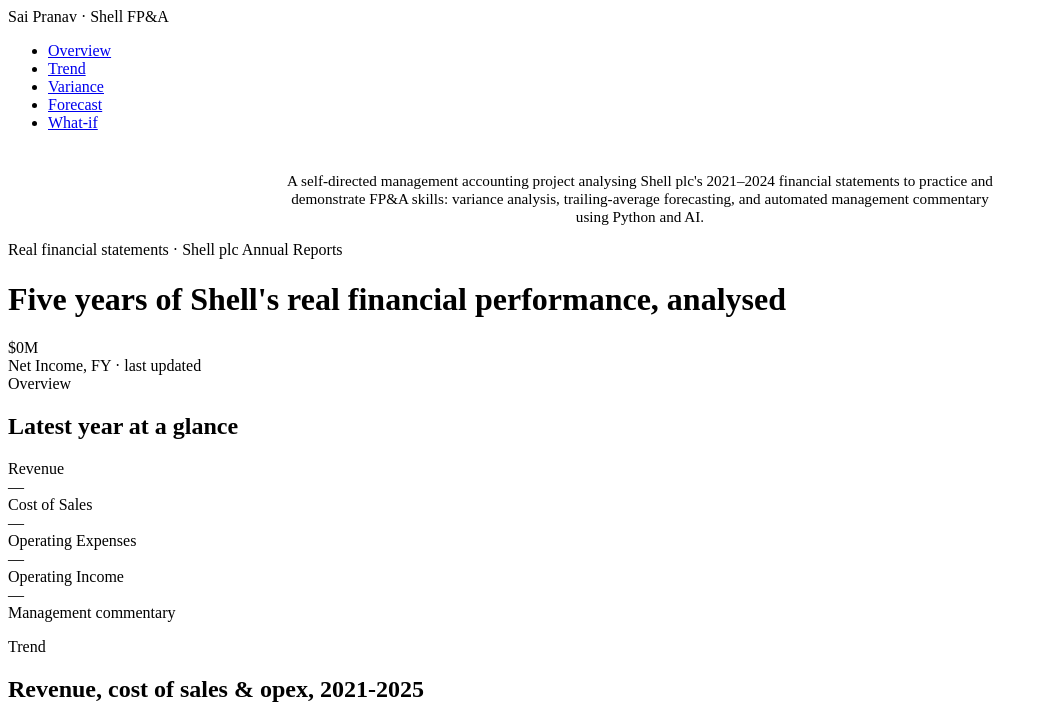
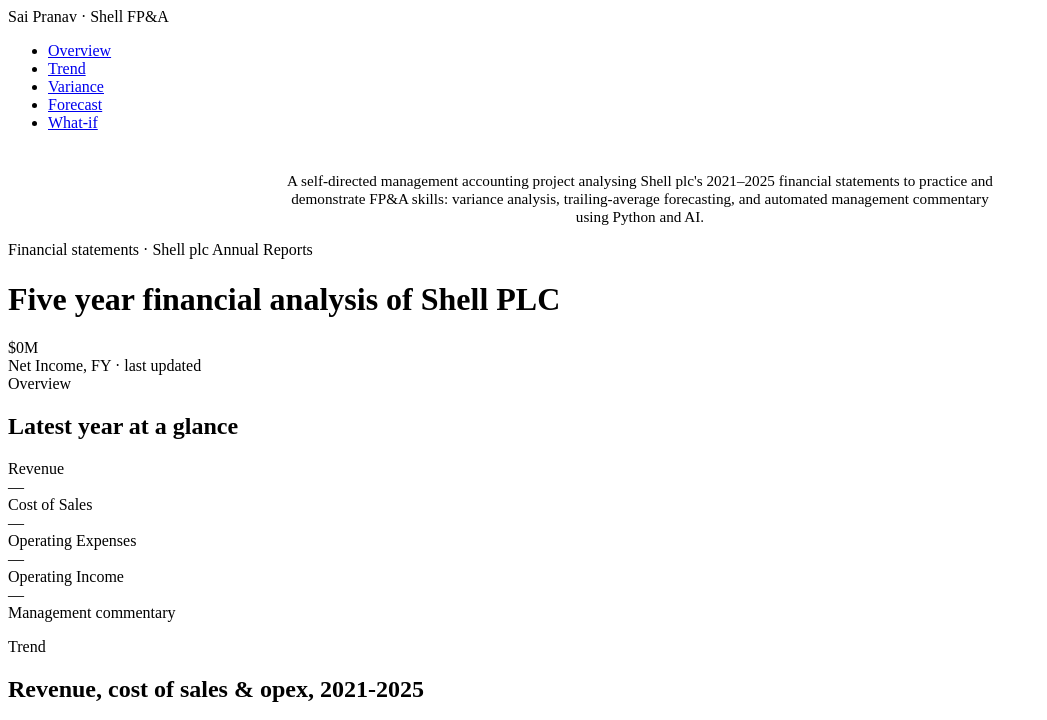
Before and after one commit to PranavKallakuri/Dashboard, a plain HTML site: page index.html in a window 1280 px wide. Shown: the top 720 px of the page, without its empty margins (0-1047 px from the left). Drawn offline with nearby package versions, Linux system fonts and the light colour scheme.

Commit message:
Update index.html

```diff
--- a/index.html
+++ b/index.html
@@ -3,7 +3,7 @@
 <head>
 <meta charset="UTF-8" />
 <meta name="viewport" content="width=device-width, initial-scale=1.0" />
-<title>Shell plc — Real-Data FP&A Dashboard</title>
+<title>Shell plc - FP&A Dashboard</title>
 <link rel="preconnect" href="https://fonts.googleapis.com">
 <link href="https://fonts.googleapis.com/css2?family=Fraunces:opsz,wght@9..144,500;9..144,600&family=IBM+Plex+Mono:wght@400;500;600&family=Inter:wght@400;500&display=swap" rel="stylesheet">
 <link rel="stylesheet" href="style.css" />
@@ -22,12 +22,12 @@
 </nav>
 
 <section class="intro">
-  <p>A self-directed management accounting project analysing Shell plc's 2021–2024 financial statements to practice and demonstrate FP&A skills: variance analysis, trailing-average forecasting, and automated management commentary using Python and AI.</p>
+  <p>A self-directed management accounting project analysing Shell plc's 2021–2025 financial statements to practice and demonstrate FP&A skills: variance analysis, trailing-average forecasting, and automated management commentary using Python and AI.</p>
 </section>
 
 <header class="hero" id="overview">
-  <div class="hero__eyebrow">Real financial statements · Shell plc Annual Reports</div>
-  <h1 class="hero__title">Five years of Shell's real financial performance, analysed</h1>
+  <div class="hero__eyebrow"> Financial statements · Shell plc Annual Reports</div>
+  <h1 class="hero__title">Five year financial analysis of Shell PLC</h1>
   <div class="hero__counter" id="heroCounter">$0M</div>
   <div class="hero__sub">Net Income, FY<span id="heroYear"></span> · last updated <span id="generatedAt"></span></div>
 </header>
```
